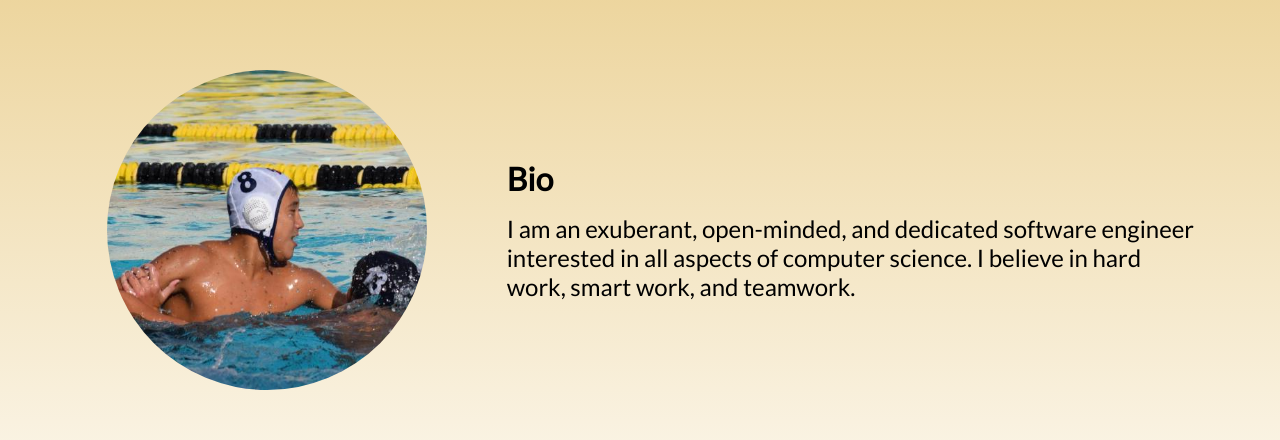
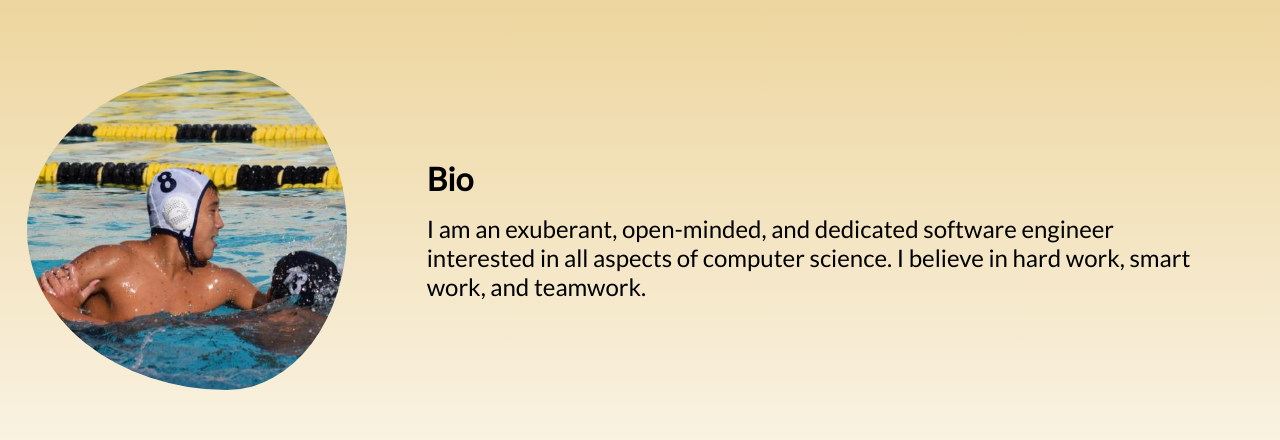
Before and after one commit to just-in-chang/Portfolio-v2, a React (Create React App) app: page /#/ in a window 1280 px wide. Shown: the part 972-1412 px from the top of the page. Built offline with nearby package versions, Linux system fonts and the light colour scheme.

Commit message:
Adjust bio padding

```diff
--- a/src/styles/components/About.scss
+++ b/src/styles/components/About.scss
@@ -23,7 +23,6 @@
     & > * {
         box-sizing: border-box;
         width: 100%;
-        padding-left: 10vh;
         padding-right: 10vh;
     }
 }
@@ -41,6 +40,7 @@
 .about-pic {
     border-radius: 50%;
     height: 40vh;
+    padding-right: 10vh;
 }
 
 .about-pic-container {
```
